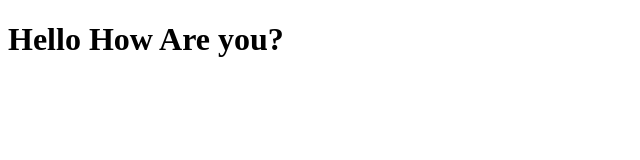
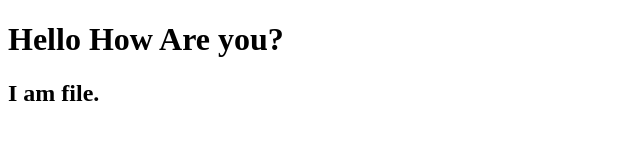
Before and after one commit to Farvez999/3th-class, a plain HTML site: page another.html in a window 1280 px wide. Shown: the whole page, without its empty margins (0-640 px from the left). Drawn offline with Linux system fonts and the light colour scheme.

Commit message:
Another fie h2 add

```diff
--- a/another.html
+++ b/another.html
@@ -10,6 +10,7 @@
 
 <body>
     <h1>Hello How Are you?</h1>
+    <h2>I am file.</h2>
 </body>
 
 </html>
```
